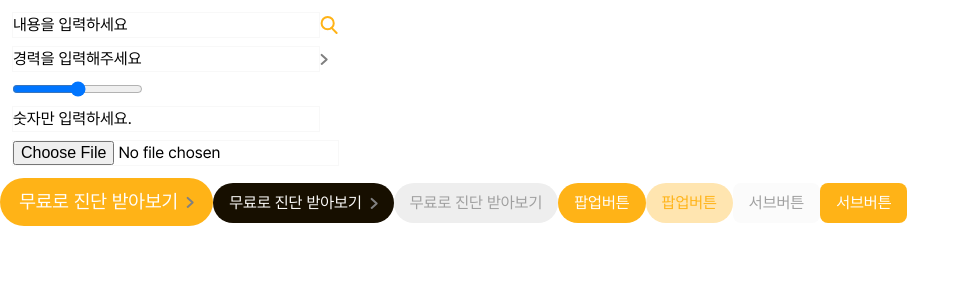
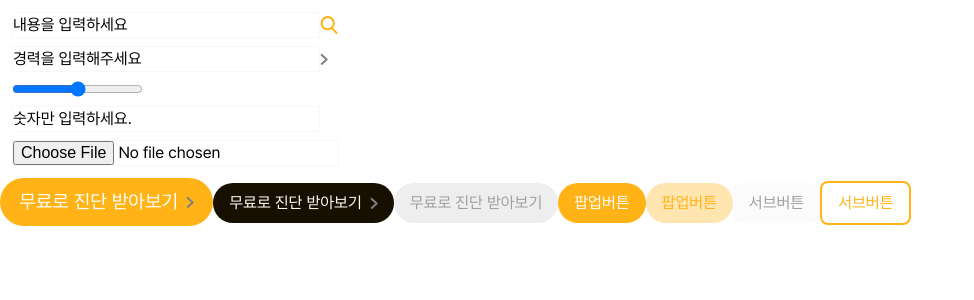
Before and after one commit to Sponge-Team/Sponge-FE, a Vue app: page /sign in a window 1280 px wide. Shown: the top 300 px of the page, without its empty margins (0-974 px from the left). Built offline with nearby package versions, Linux system fonts and the light colour scheme; what vue-cookies would draw is missing.

Commit message:
button 컴포넌트 style 추가

```diff
--- a/src/components/core/Button.vue
+++ b/src/components/core/Button.vue
@@ -14,7 +14,7 @@ const props = defineProps({
   color: {
     type: String,
     default: 'primary',
-    validator: value => ['primary', 'secondary', 'tertiary', 'quaternary', 'quinary'].includes(value)
+    validator: value => ['primary', 'secondary', 'tertiary', 'quaternary', 'quinary', 'outline-primary'].includes(value)
   },
   size: {
     type: String,
@@ -31,6 +31,7 @@ const props = defineProps({
 const buttonClasses = computed(() => {
   return {
     'primary-color': props.color === 'primary',
+    'outline-primary-color': props.color === 'outline-primary',
     'secondary-color': props.color === 'secondary',
     'tertiary-color': props.color === 'tertiary',
     'quaternary-color': props.color === 'quaternary',
@@ -72,6 +73,12 @@ button {
 .primary-color {
   background-color: var(--s-palette-main-lighten-950);
   color: var(--s-palette-main-lighten-100);
+}
+
+.outline-primary-color {
+  background-color: transparent;
+  color: var(--s-palette-main-lighten-950);
+  border: 2px solid var(--s-palette-main-lighten-950);
 }
 
 .secondary-color {
--- a/src/views/login/loginView.vue
+++ b/src/views/login/loginView.vue
@@ -30,7 +30,7 @@
       <Button color="primary" size="s">팝업버튼</Button>
       <Button color="quaternary" size="s">팝업버튼</Button>
       <Button color="quinary" size="s" rounded="square">서브버튼</Button>
-      <Button color="primary" size="s" rounded="square">서브버튼</Button>
+      <Button color="outline-primary" size="s" rounded="square">서브버튼</Button>
 
     </div>
   </div>
```
